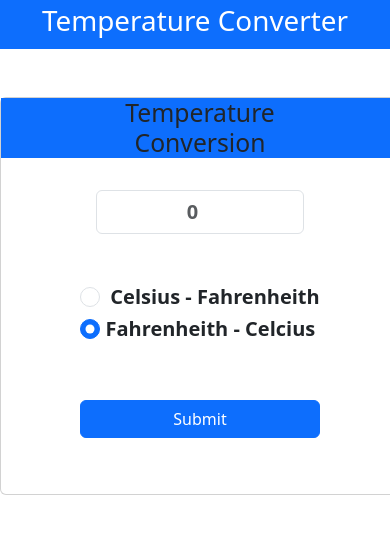
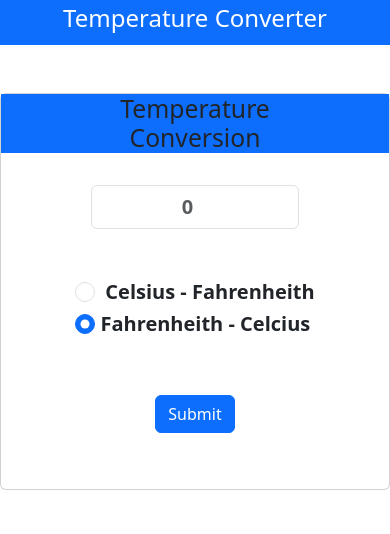
Before and after one commit to AngeloTechSolution/Temperature-Converter, a plain HTML site: page index.html in a window 390 px wide. Drawn offline with nearby package versions, Linux system fonts and the light colour scheme.

Commit message:
Updated header for better responsiveness

```diff
--- a/index.html
+++ b/index.html
@@ -11,6 +11,15 @@
             margin: 0;
             padding: 0;
         }
+
+        header {
+            padding: 1rem;
+        }
+        @media (max-width: 576px) {
+            header h1 {
+                font-size: 1.5rem;
+            }
+        }max-
     </style>
 </head>
 <body>
@@ -18,10 +27,10 @@
         <h1>Temperature Converter</h1>
     </header>
 
-    <div class="card mx-auto mt-5" style="width: 25rem;">
+    <div class="card mx-auto mt-5" style="max-width: 25rem;">
         <h2 class="text-center bg-primary">Temperature<br>Conversion</h2>
 
-        <input type="number" class="form-control mx-auto mt-4 text-center fs-5 fw-bold" style="width: 13rem;" placeholder="0" id="user_input">
+        <input type="number" class="form-control mx-auto mt-4 text-center fs-5 fw-bold" style="max-width: 13rem;" placeholder="0" id="user_input">
 
         <div class="mx-auto p-5 fw-bold fs-5">
             <div class="form-check">
@@ -40,7 +49,7 @@
         </div>
 
         <div class="container d-flex justify-content-center p-2">
-            <input type="submit" class="btn btn-primary" style="width: 15rem;" onclick="convertBtn()">
+            <input type="submit" class="btn btn-primary" style="max-width: 15rem;" onclick="convertBtn()">
         </div>
 
         <div class="text-center fw-bold fs-1 p-4" id="result">
```
